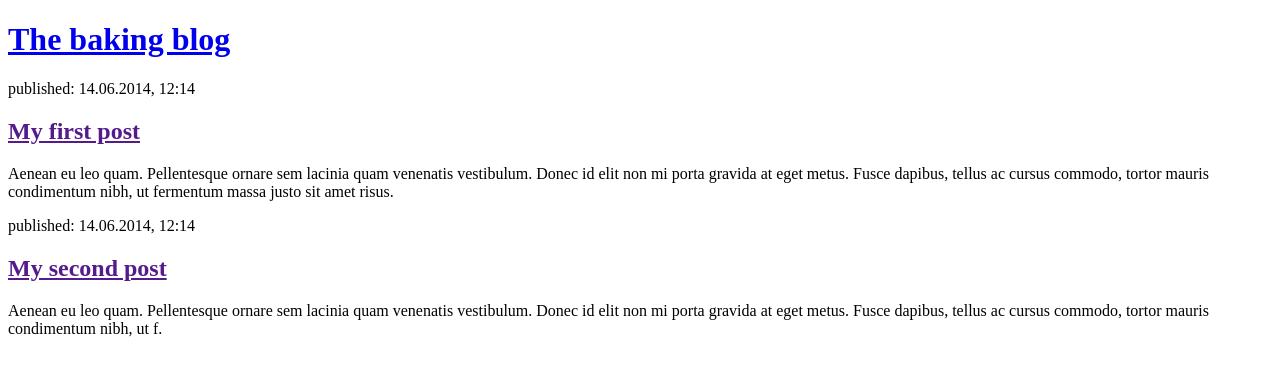
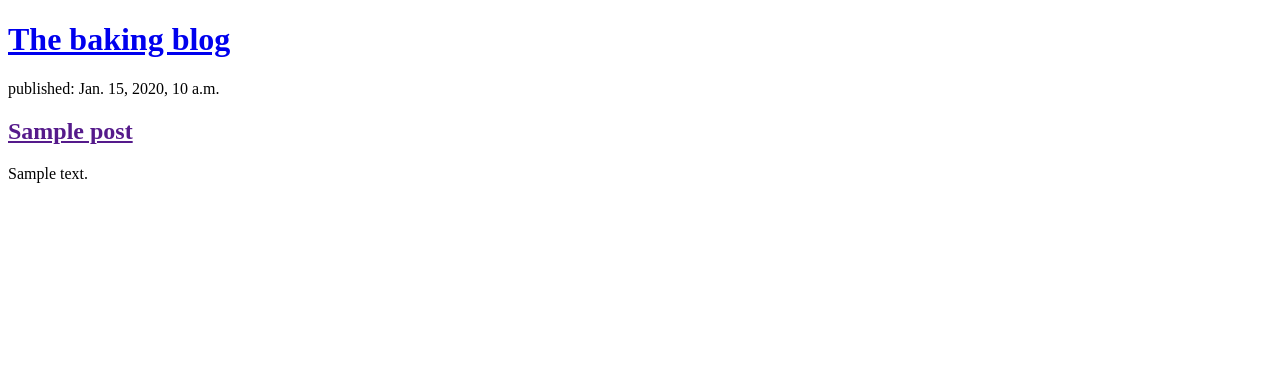
Before and after one commit to escandellari/baking-blog, a Django app: page / in a window 1280 px wide. Shown: the top 376 px of the page. Run offline with Django 3.2, Linux system fonts and the light colour scheme; tables that the repository leaves empty hold one stand-in row (values such as "Sample post").

Commit message:
Updated view

```diff
--- a/blog/templates/blog/post_list.html
+++ b/blog/templates/blog/post_list.html
@@ -7,6 +7,13 @@
     <header>
       <h1><a href="/">The baking blog</a></h1>
     </header>
+    {% for post in posts %}
+    <article>
+      <time>published: {{ post.published_date }}</time>
+      <h2><a href="">{{ post.title }}</a></h2>
+      <p>{{ post.text|linebreaksbr }}</p>
+    </article>
+    {% endfor %} {% comment %}
     <article>
       <time>published: 14.06.2014, 12:14</time>
       <h2><a href="">My first post</a></h2>
@@ -26,5 +33,6 @@
         dapibus, tellus ac cursus commodo, tortor mauris condimentum nibh, ut f.
       </p>
     </article>
+    {% endcomment %}
   </body>
 </html>
--- a/blog/views.py
+++ b/blog/views.py
@@ -1,7 +1,10 @@
 from django.shortcuts import render
+from django.utils import timezone
+from .models import Post
 
 # Create your views here.
 
 
 def post_list(request):
-    return render(request, "blog/post_list.html", {})
+    posts = Post.objects.filter(published_date__lte=timezone.now()).order_by("published_date")
+    return render(request, "blog/post_list.html", {"posts": posts})
```
